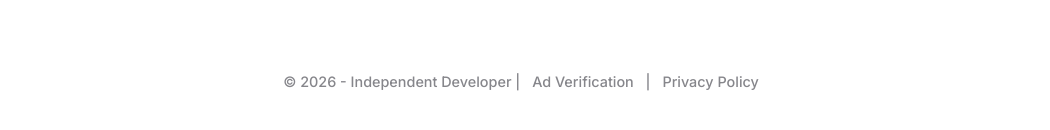
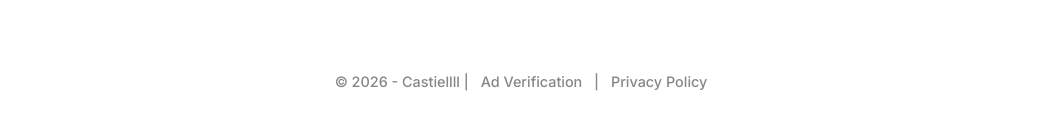
Before and after one commit to castiellll/castiellll.github.io, a plain HTML site: page index.html in a window 1280 px wide. Shown: the part 732-862 px from the top of the page, without its empty margins (115-1165 px from the left). Drawn offline with Linux system fonts and the light colour scheme.

Commit message:
Update index.html

```diff
--- a/index.html
+++ b/index.html
@@ -183,7 +183,7 @@
 
     <footer>
         <p>
-            &copy; 2026 - Independent Developer |
+            &copy; 2026 - Castiellll |
             <a href="app-ads.txt">Ad Verification</a> |
             <a href="privacy.html">Privacy Policy</a>
         </p>
```
